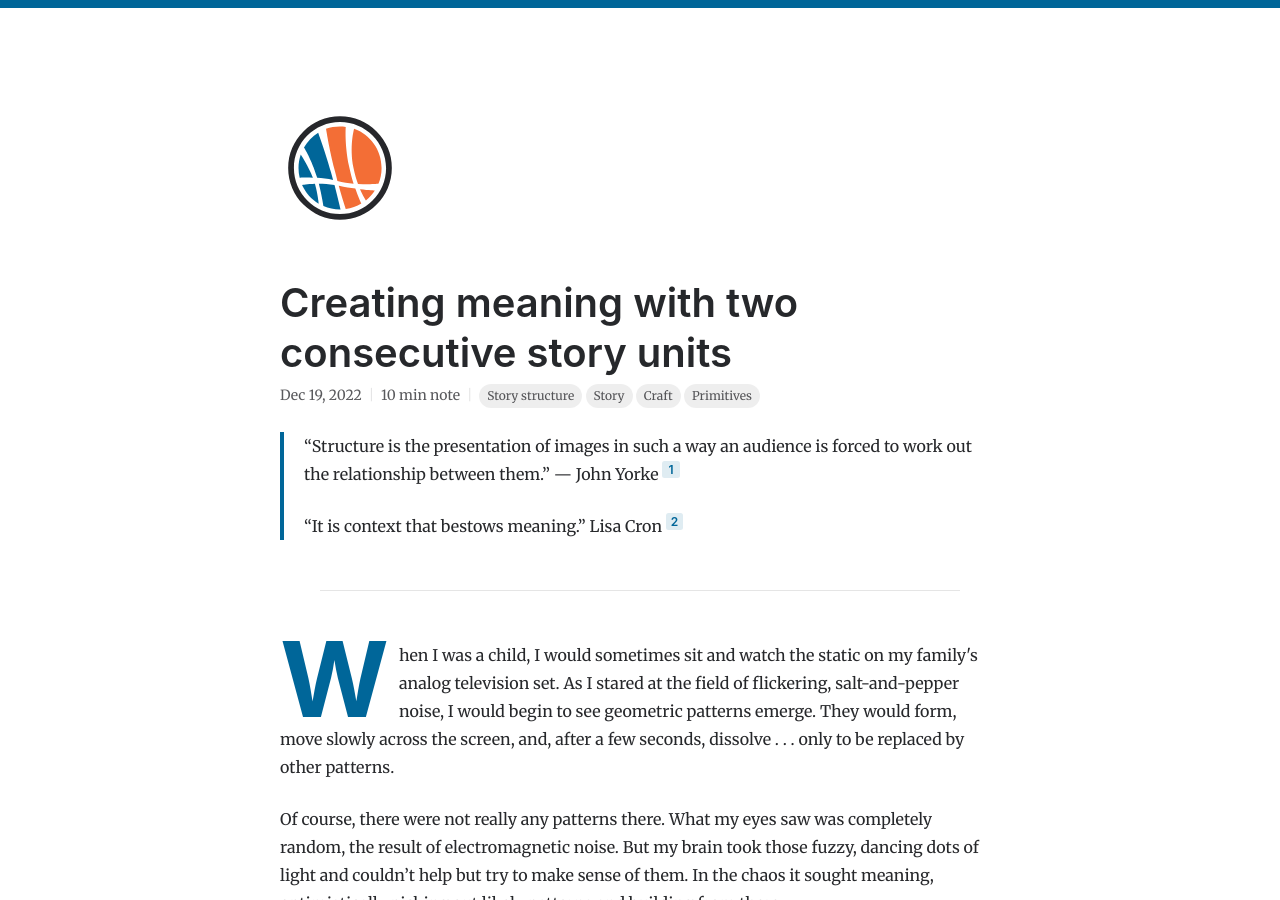
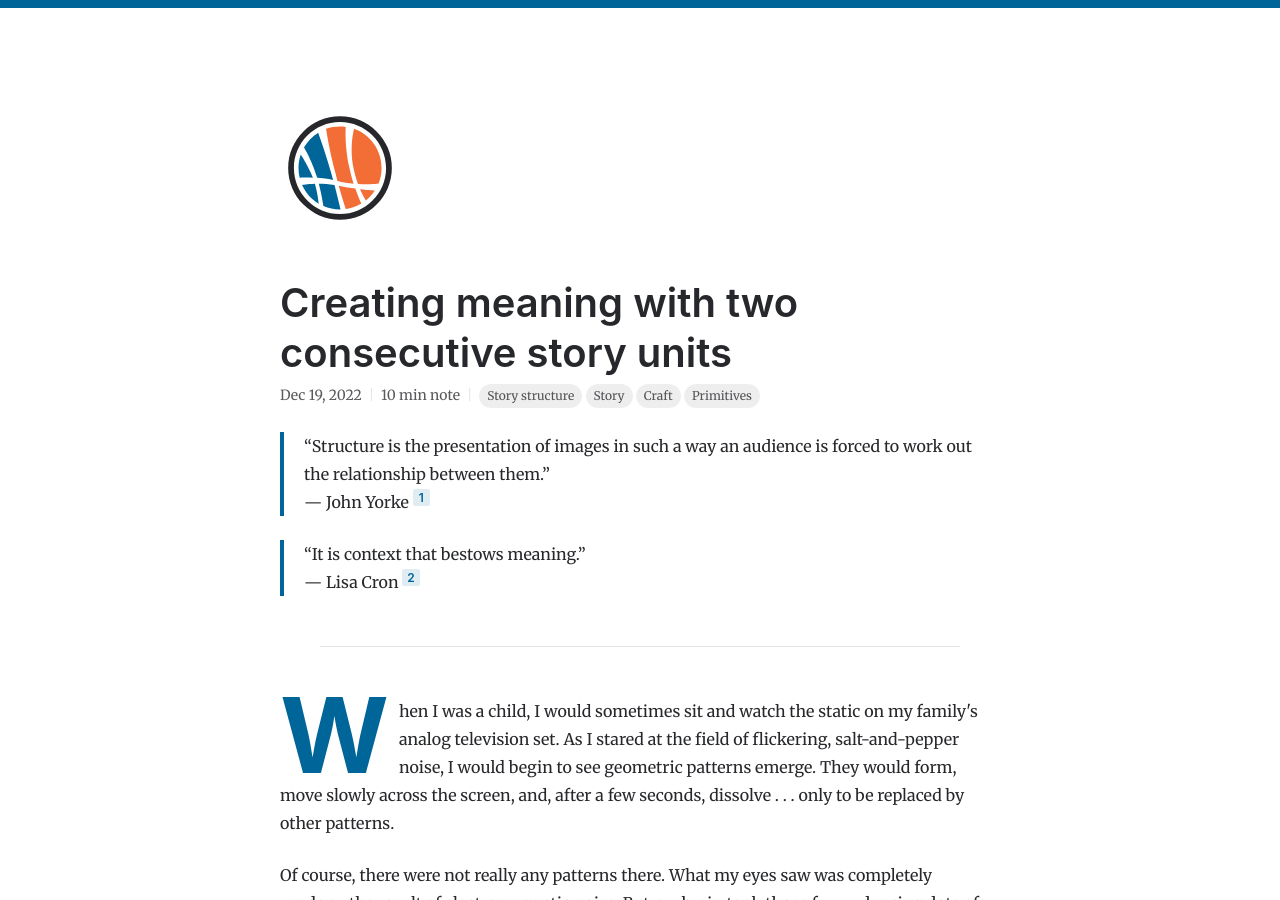
Before and after one commit to natelistrom/natelistrom.github.io, a Jekyll site: the page built from _posts/2022-12-19-comparison-creates-meaning.md, in a window 1280 px wide and 900 px high. Built offline with Jekyll 4.4.1, drawn with Linux system fonts in a browser that asks for light colours; part of the change alters nothing that is shown.

```diff
--- a/_posts/2022-12-19-comparison-creates-meaning.md
+++ b/_posts/2022-12-19-comparison-creates-meaning.md
@@ -11,9 +11,9 @@ reading_time: 10 min
 
 > "Structure is the presentation of images in such a way an audience is forced to work out the relationship between them."
 > &mdash; John Yorke <sup>{% include yorke-2015.html %} Loc 2087.</sup>
->
+
 > "It is context that bestows meaning."
-> Lisa Cron <sup>{% include cron-2012.html %} Page 19.</sup>
+> &mdash; Lisa Cron <sup>{% include cron-2012.html %} Page 19.</sup>
 
 ---
 
```
